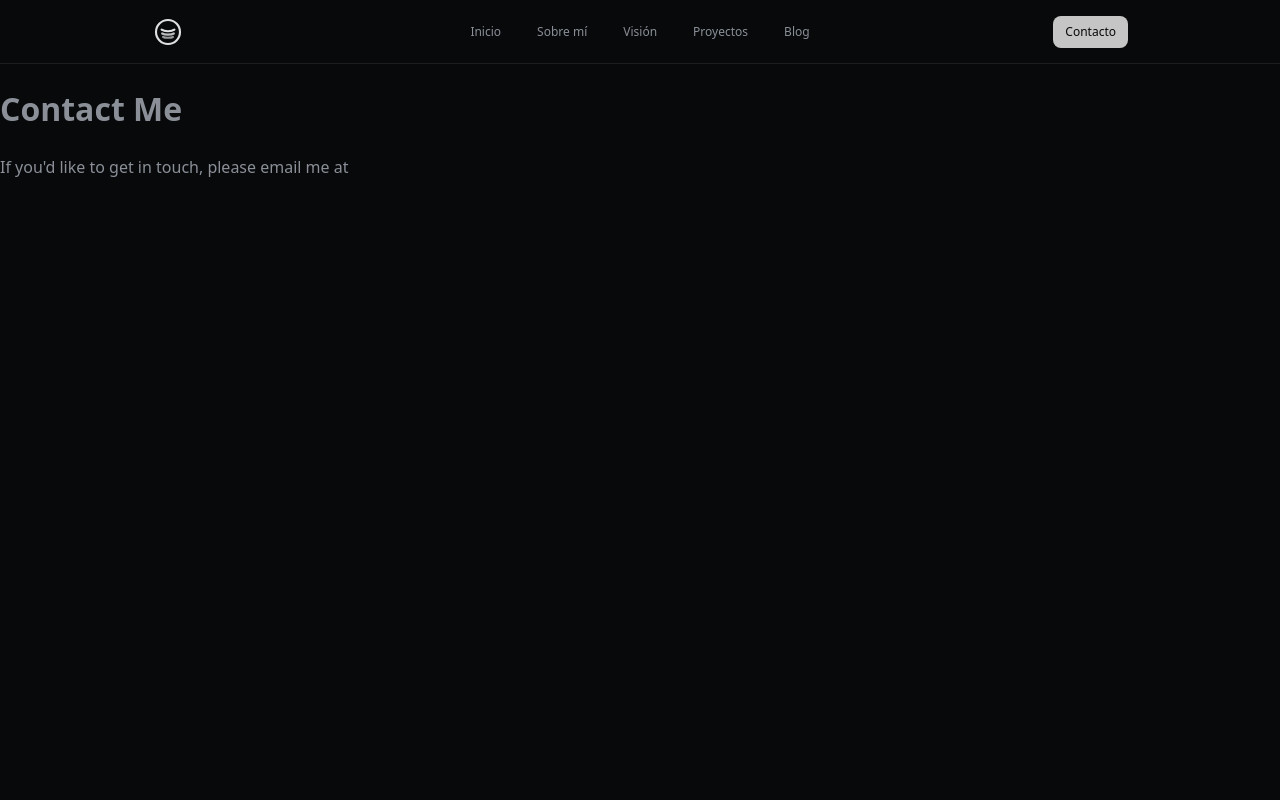
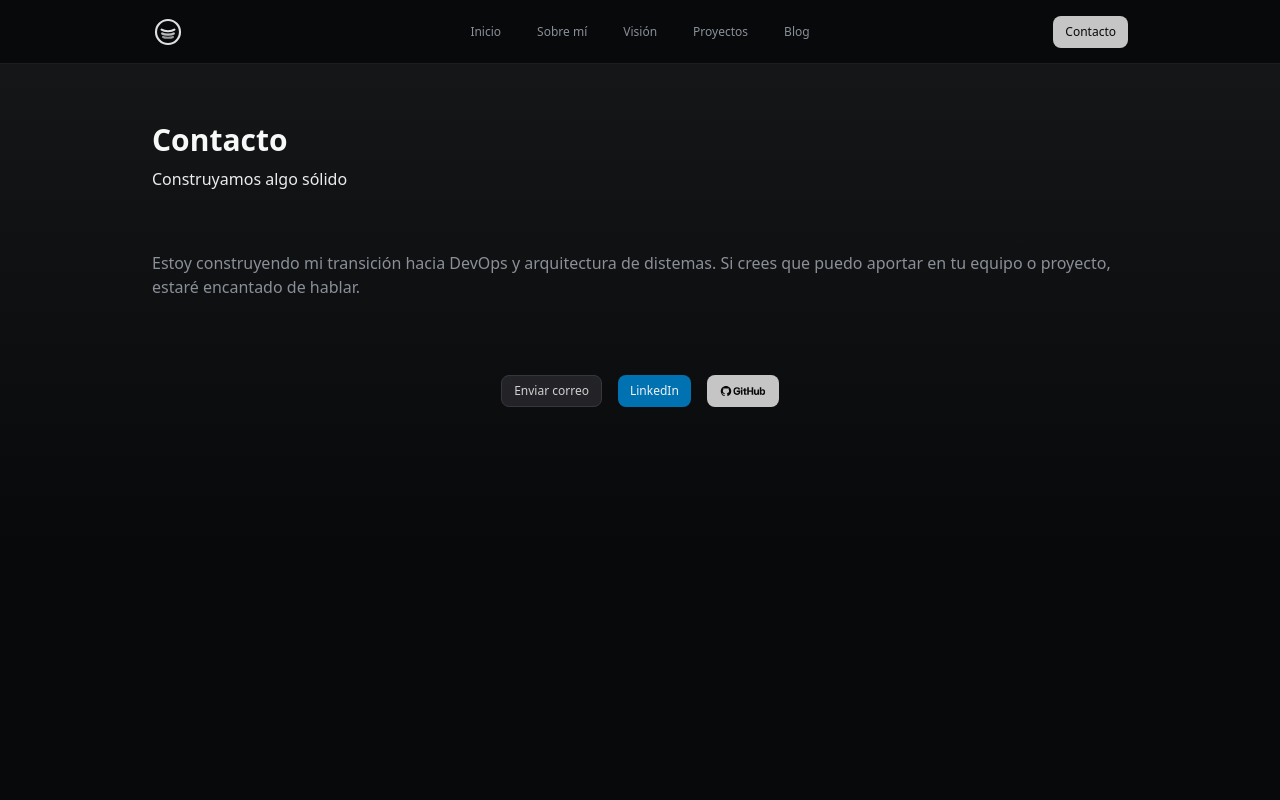
Before and after one commit to raullopezpenalva/Personal-Website, a React (Vite) app: page /contact in a window 1280 px wide. Shown: the top 800 px of the page. Built offline with nearby package versions, Linux system fonts and the light colour scheme.

Commit message:
Feature: Enhance Contact Page with LinkedIn and GitHub buttons, and update styles

```diff
--- a/src/index.css
+++ b/src/index.css
@@ -35,13 +35,15 @@
   --accent-8: #c86135;
   --accent-9: #68cc58;
   --accent-10: #d4b144;
+  --accent-linkedin: #0072b1; /* LinkedIn icon color */
 
   /* Colors - Components */
   --btn-bg-primary: #28282c; /* primary button background*/
   --btn-bg-secondary: #e6e6e6; /* secondary button background*/
-  --btn-bg-alternative: #172117; /* alternative button background */
+  --btn-bg-alternative: var(--accent-linkedin); /* alternative button background */
   --btn-fg-secondary: #08090a; /* secondary button text*/
   --btn-fg-primary: #f1f2f2; /* primary button text*/
+  --btn-fg-alternative: #f1f2f2; /* alternative button text */
   --btn-border-primary: #3e3e44; /* Border primary button */
   --btn-bg-muted-hover: #1d1e1f; /* muted button hover background */
   --header-bottom-border: #1d1d1e; /* Header bottom border */
--- a/src/pages/ContactPage.tsx
+++ b/src/pages/ContactPage.tsx
@@ -1,10 +1,27 @@
+import Section from "../components/ui-patterns/Section";
+import Button from "../components/ui-primitives/Button";
+import GitHubIconLetter from "../components/ui-primitives/icons/GitHubIconLetter";
+import Stack from "../components/ui-primitives/Stack";
+import Text from "../components/ui-primitives/Text";
 
 const ContactPage: React.FC = () => {
     return (
-        <div>
-            <h1>Contact Me</h1>
-            <p>If you'd like to get in touch, please email me at</p>
-        </div>
+        <Section
+            id="contact"
+            title="Contacto"
+            subtitles="Construyamos algo sólido"
+        >
+            <Stack direction="column" gap="lg" justifyContent="flex-start" align="stretch" margin="lg">
+                <Text variant="body">Estoy construyendo mi transición hacia DevOps y arquitectura de distemas. Si crees que puedo aportar en tu equipo o proyecto, estaré encantado de hablar.</Text>
+                <Stack direction="row" gap="md" justifyContent="center" align="center" margin="lg">
+                    <Button variant="primary" to="mailto:raullopezpenalva@icloud.com">Enviar correo</Button>
+                    <Button variant="alternative" to="https://www.linkedin.com/in/raullopezpenalva/">LinkedIn</Button>
+                    <Button variant="secondary" to="https://github.com/raullopezpenalva">
+                        <GitHubIconLetter />
+                    </Button>
+                </Stack>
+            </Stack>
+        </Section>
     );
 };
 
```
